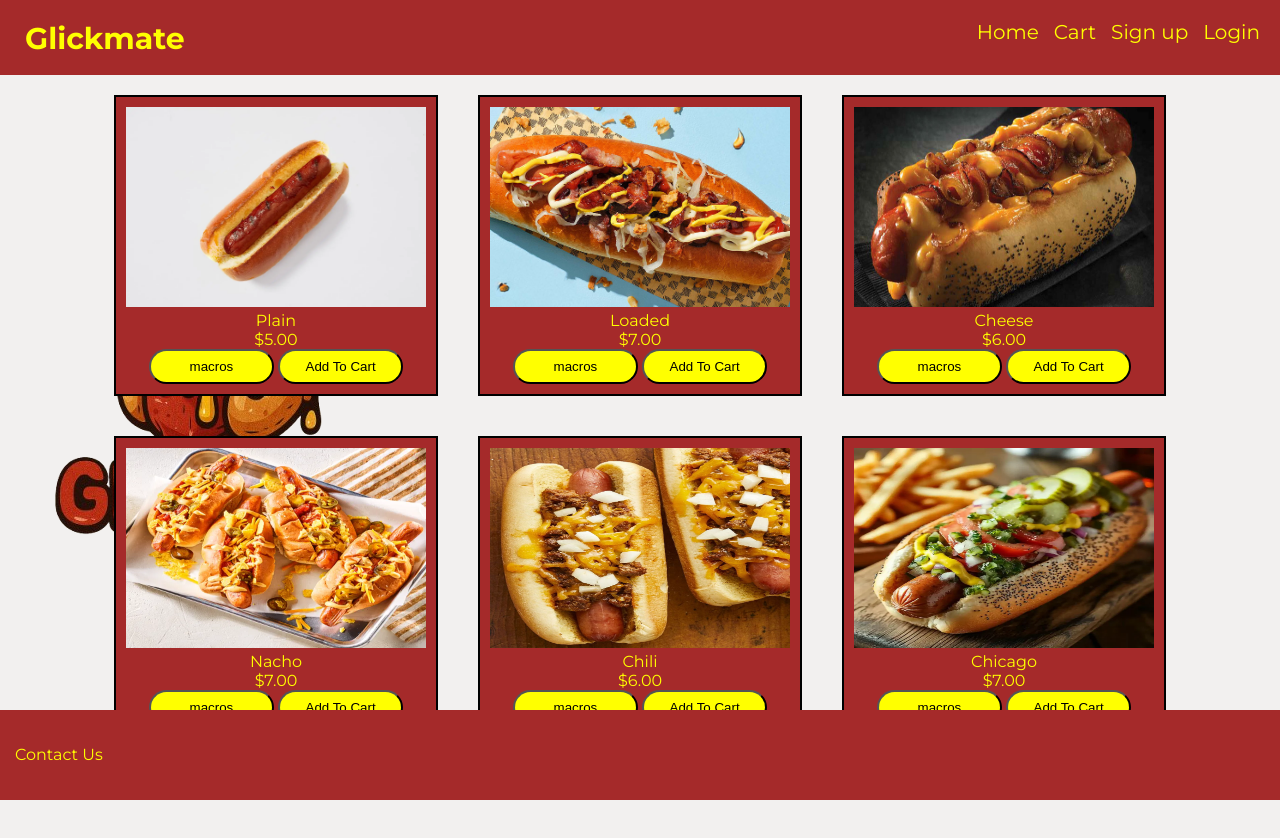
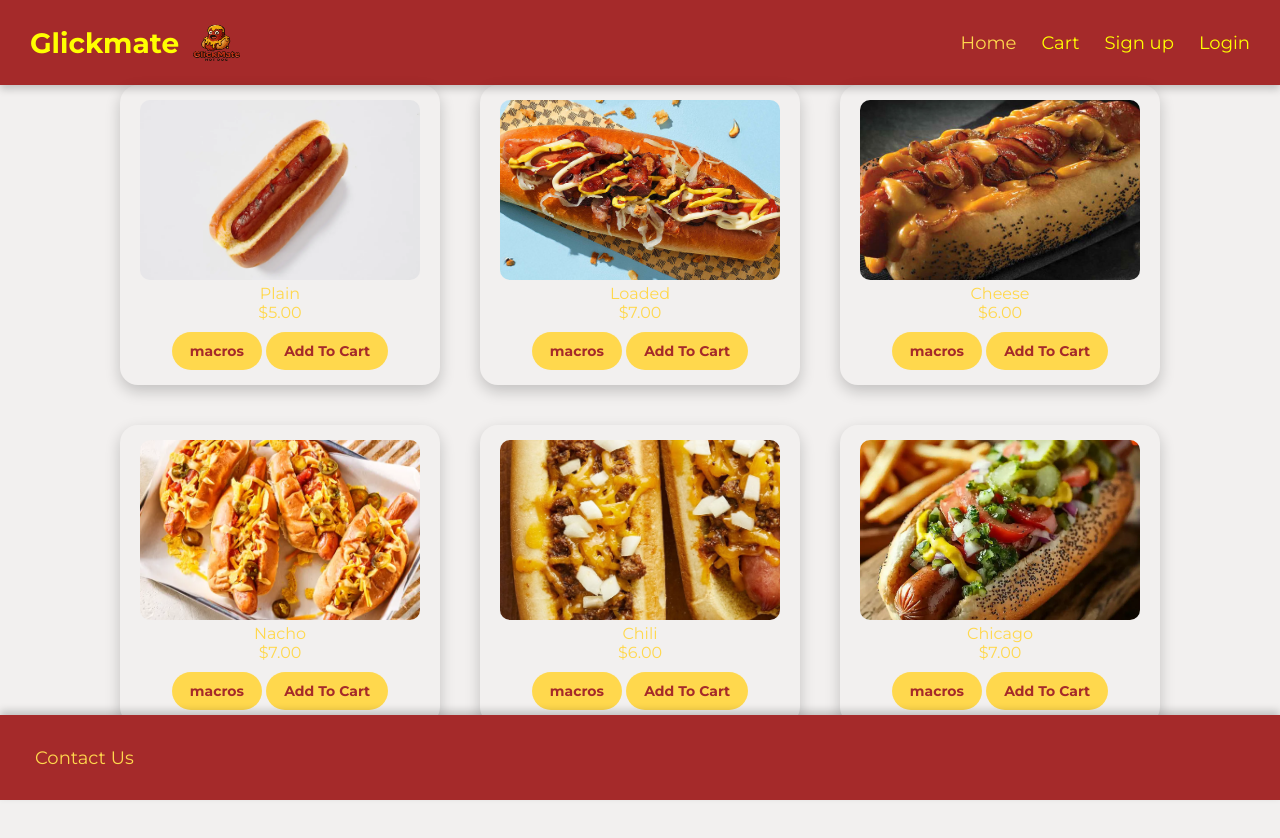
Before and after one commit to daunevinm-cmyk/CSET-120-Final, a plain HTML site: page index.html in a window 1280 px wide. Drawn offline with Linux system fonts and the light colour scheme.

Commit message:
Co-authored-by: Angrybones25 <Angrybones25@users.noreply.github.com>

```diff
--- a/index.html
+++ b/index.html
@@ -9,147 +9,167 @@
 </head>
 <style>
 /* Daunevin 11-233, could change*/
+
 * {
     margin: 0;
+    box-sizing: border-box;
+    font-family: 'Montserrat', sans-serif;
 }
 
-    .glicks {
-        width: 300px;
-        height: 200px;
-
-    }
-
-    #row-1 {
-        display: flex;
-        flex-direction: row;
-        gap: 40px;
-        margin-bottom: 40px;
-        justify-content: center;
-        align-items: center;
-    }
-
-    #row-2 {
-        display: flex;
-        flex-direction: row;
-        gap: 40px;
-        justify-content: center;
-        align-items: center;
+body {
+    background-color: #F2F0EF;
+    color: #333;
 }
 
 
-    #glick-1 {
-        border: 2px solid black;
-        text-align: center;
-        padding: 10px;
+#header {
+    display: flex;
+    justify-content: space-between;
+    align-items: center;
     background-color: brown;
-        font-family: 'Montserrat', sans-serif;
-        color: yellow;
+    padding: 0 30px;
+    height: 85px;
+    box-shadow: 0 4px 8px rgba(0,0,0,0.2);
 }
 
-    #glick-2 {
-        border: 2px solid black;
-        text-align: center;
-        padding: 10px;
-        background-color: brown;
-        font-family: 'Montserrat', sans-serif;
-        color: yellow;
+#header-1 h2 {
+    color: #FFD84D;
+    font-size: 28px;
+    font-weight: 700;
 }
 
-    #glick-3 {
-        border: 2px solid black;
-        text-align: center;
-        padding: 10px;
-        background-color: brown;
-        font-family: 'Montserrat', sans-serif;
-        color: yellow;
+#header-1 img {
+    width: 55px;
+    height: 55px;
+    margin-left: 10px;
 }
 
-    #glick-4 {
-        border: 2px solid black;
-        text-align: center;
-        padding: 10px;
-        background-color: brown;
-        font-family: 'Montserrat', sans-serif;
-        color: yellow;
-    }
-
-    #glick-5 {
-        border: 2px solid black;
-        text-align: center;
-        padding: 10px;
-        background-color: brown;
-        font-family: 'Montserrat', sans-serif;
-        color: yellow;
-    }
-
-    #glick-6 {
-        border: 2px solid black;
-        text-align: center;
-        padding: 10px;
-        background-color: brown;
-        font-family: 'Montserrat', sans-serif;
-        color: yellow;
+#header-1 {
+    display: flex;
+    align-items: center;
 }
 
 #header-2 {
     display: flex;
-        gap: 15px;
-        margin-top: 20px;
-        font-size: 20px;
-        color: yellow;
-        font-family: 'Montserrat', sans-serif;
-
+    gap: 25px;
+    font-size: 18px;
 }
 
-    #header {
-        display: flex;
-        background-color: brown;
-        margin-bottom: 20px;
-        height: 75px;
-        justify-content: space-between;
-        padding: 0 20px;
+#header-2 a, #header-2 p {
+    color: #FFD84D;
+    text-decoration: none;
+    cursor: pointer;
+    transition: 0.2s ease;
 }
 
-    #header-1 {
-        margin-top: 20px;
-        margin-left: 5px;
-        font-family: 'Montserrat', sans-serif;
-        font-size: 20px;
+#header-2 a:hover, #header-2 p:hover {
+    color: #fff;
 }
 
-    button {
-        background-color: yellow;
-        width: 125px;
-        height: 35px;
-        border-radius: 25px;
+
+#row-1,
+#row-2 {
+    display: flex;
+    justify-content: center;
+    gap: 40px;
+    margin-bottom: 40px;
 }
 
-    #logo {
-        display: flex;
-        width: 500px;
-        height: 500px;
+.glicks {
+    width: 280px;
+    height: 180px;
+    object-fit: cover;
+    border-radius: 10px;
 }
 
+
+[id^="glick-"] {
+    background-color: brown
+    border: none;
+    color: #FFD84D;
+    width: 320px;
+    padding: 15px;
+    border-radius: 18px;
+    text-align: center;
+    box-shadow: 0 6px 15px rgba(0,0,0,0.2);
+    transition: transform 0.2s ease, box-shadow 0.25s ease;
+}
+
+[id^="glick-"]:hover {
+    transform: translateY(-6px);
+    box-shadow: 0 10px 20px rgba(0,0,0,0.28);
+}
+
+
+button {
+    margin-top: 10px;
+    background-color: #FFD84D;
+    color: brown;
+    border: none;
+    padding: 10px 18px;
+    border-radius: 25px;
+    cursor: pointer;
+    font-size: 14px;
+    font-weight: 600;
+    transition: 0.2s ease;
+}
+
+button:hover {
+    background-color: #FFE892;
+    transform: scale(1.05);
+}
+
+/* Footer */
 #footer {
     position: fixed;
     bottom: 0;
     left: 0;
+    background-color: brown;
     width: 100%;
-    background-color: brown;
-    height: 90px;
-    color: yellow;
-    line-height: 90px;
-    font-family: 'Montserrat', sans-serif;
+    height: 85px;
+    color: #FFD84D;
+    display: flex;
+    align-items: center;
+    padding-left: 20px;
+    font-size: 18px;
+    box-shadow: 0 -4px 8px rgba(0,0,0,0.2);
 }
 
 #main {
-    padding-bottom: 100px;
-    /* margin-top: 150px; */
+    padding-bottom: 120px;
 }
 
-    body {
-        background-color: #F2F0EF;
+
+@media (max-width: 900px) {
+    #row-1,
+    #row-2 {
+        flex-direction: column;
+        align-items: center;
+        gap: 25px;
     }
+
+    [id^="glick-"] {
+        width: 90%;
+    }
+
+    #header {
+        flex-direction: column;
+        height: auto;
+        padding: 15px;
+        gap: 10px;
+    }
+
+    #header-2 {
+        gap: 15px;
+    }
+
+    #footer {
+        text-align: center;
+        justify-content: center;
+        padding-left: 0;
+    }
+}
+
 </style>
 <body>
 
```
Also changed, not shown: login/login.html (+1 -0 lines). Lines whose indentation alone changed are shown as unchanged.
